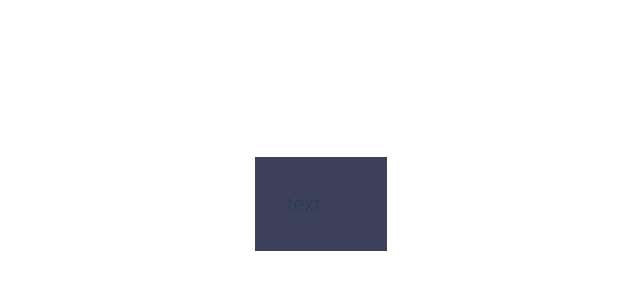
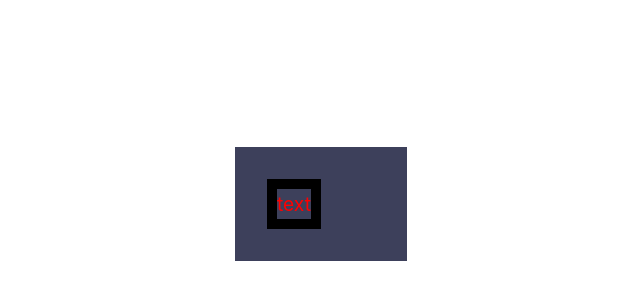
Before and after one commit to MakerAVGN/Vue3Base, a Vue app in the folder vue-project/: page / in a window 1280 px wide. Shown: the part 196-496 px from the top of the page, without its empty margins (319-959 px from the left). Built offline with nearby package versions, Linux system fonts and the light colour scheme.

Commit message:
CSS классы через data в Vue

```diff
--- a/vue-project/src/App.vue
+++ b/vue-project/src/App.vue
@@ -1,7 +1,9 @@
 <script>
 export default {
-  data() {
+ data() {
     return {
+      isActive: true,
+      hasError: true,
     }
   },
   methods: {
@@ -10,11 +12,16 @@ export default {
 }
 </script>
 <template>
-  <p :class="{ active: true, valid: false }">
+  <p :class="{ active: isActive, error: hasError }">
     text
   </p>
 </template>
 
 <style>
-
+.active {
+  border: 10px solid black;
+}
+.error   {
+  color: red;
+}
 </style>
```
